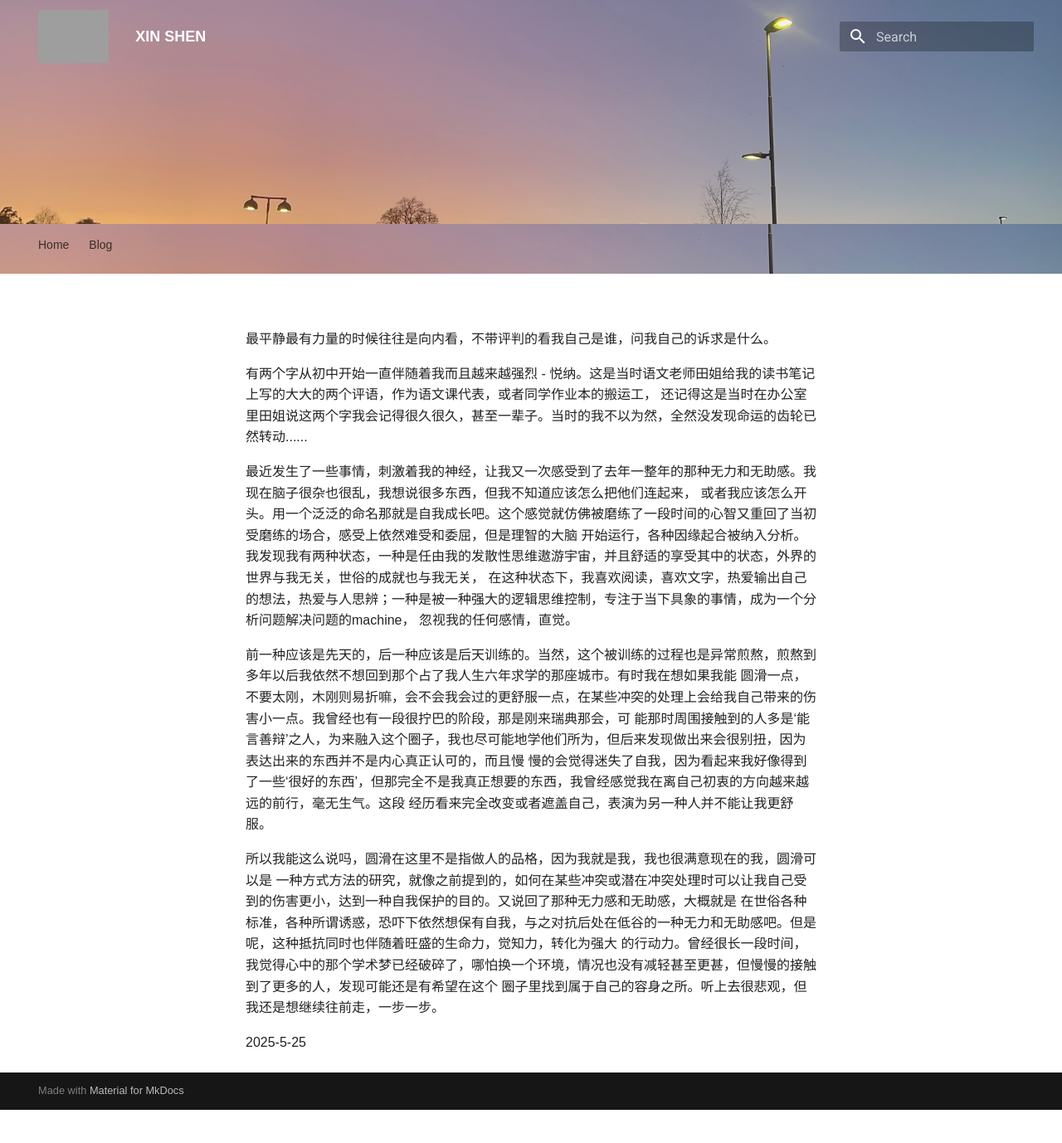
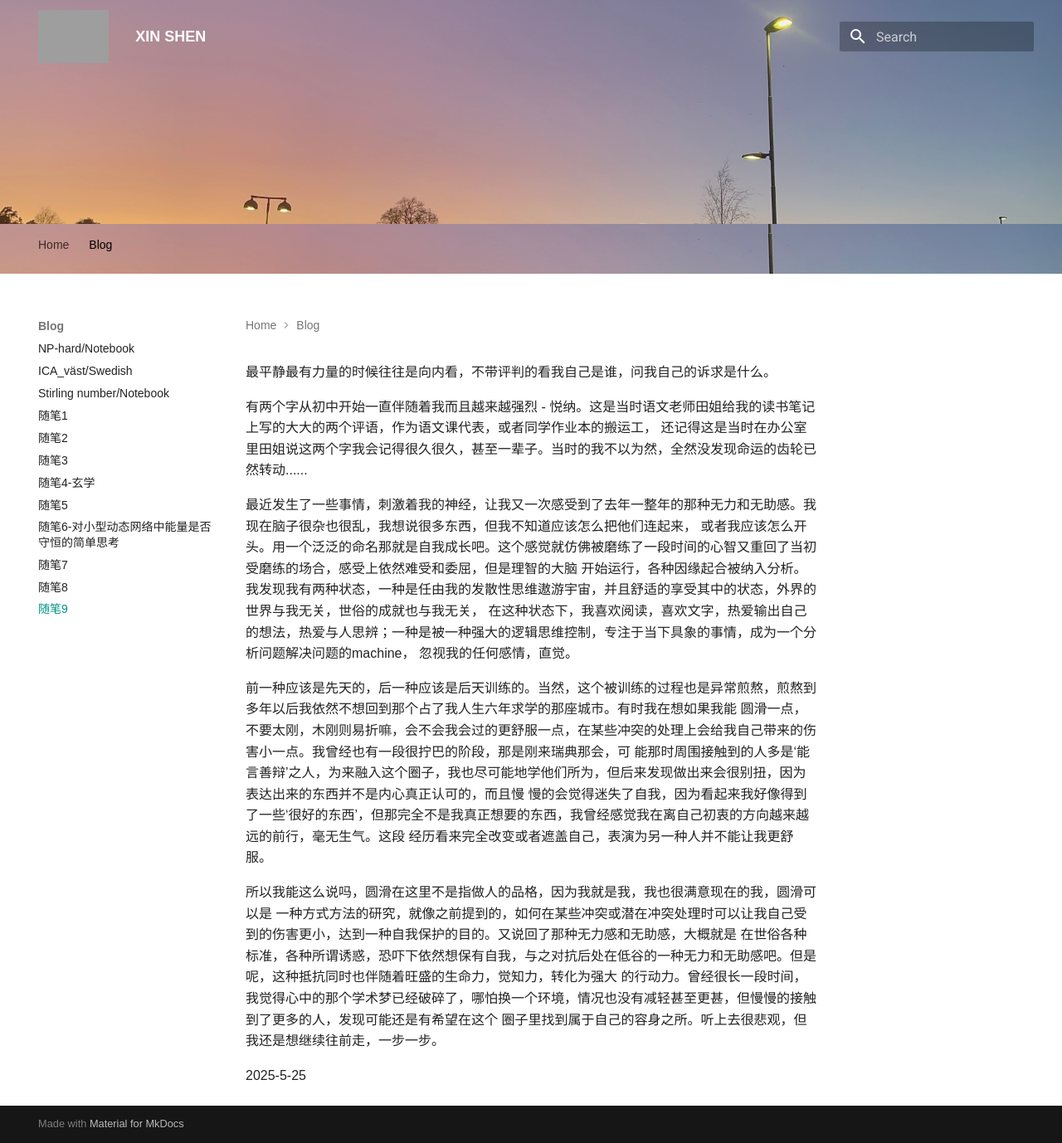
Before and after one commit to XINS3/WebXS, an MkDocs documentation site: the page built from docs/blog/bi9.md, in a window 1280 px wide. Shown: the whole page at 83% size. Built offline with MkDocs 1.6.1 and Material for MkDocs 9.7.7, drawn with Linux system fonts in a browser that asks for light colours; before the commit the page ends 1338 px from its top, so only the background shows below that; grey boxes are pictures that could not be loaded.

Commit message:
Update mkdocs.yml

```diff
--- a/mkdocs.yml
+++ b/mkdocs.yml
@@ -30,6 +30,7 @@ nav:
         - 随笔6-对小型动态网络中能量是否守恒的简单思考: blog/bi6.md
         - 随笔7: blog/bi7.md
         - 随笔8: blog/bi8.md
+        - 随笔9: blog/bi9.md
 
 
 
```
